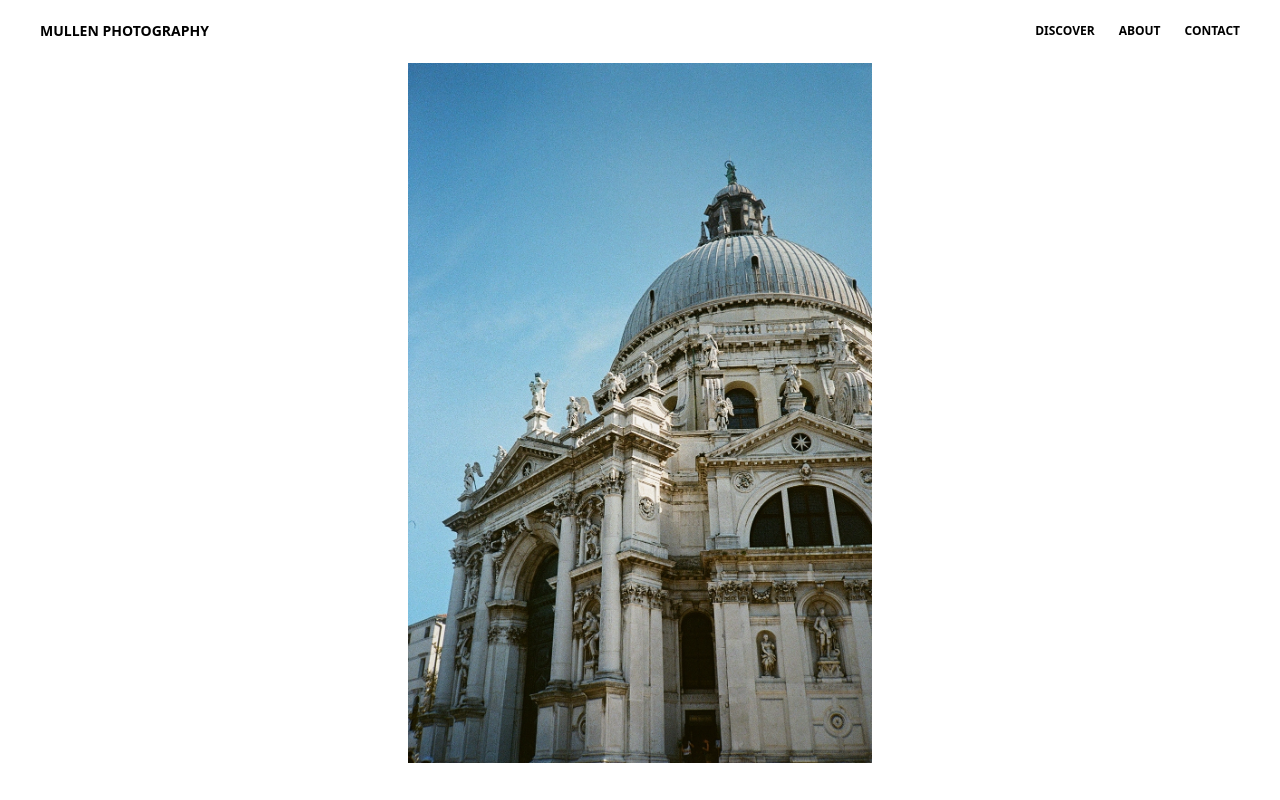
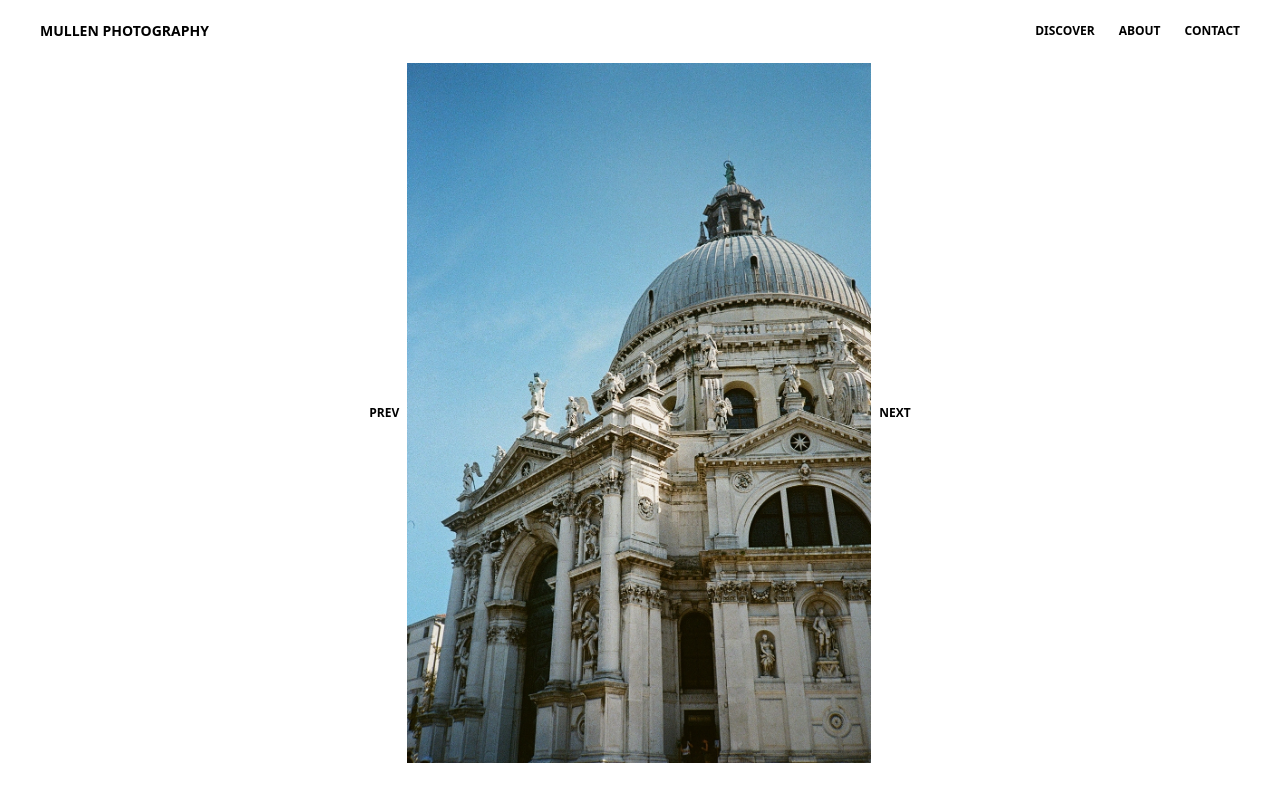
Before and after one commit to Photography-Portfolio/frontend, a Vue app: page /discover in a window 1280 px wide. Both pictures are taken after a click on the picture 325 px from the left and 234 px from the top of the page. Built offline with nearby package versions, Linux system fonts and the light colour scheme.

Commit message:
feat: discover open and close images

```diff
--- a/src/views/Discover.vue
+++ b/src/views/Discover.vue
@@ -21,8 +21,24 @@
 	</div>
 	<div v-else>
 		<div class="img flex flex-wrap content-center justify-center relative px-4">
-			<div >
-				<img class="img-max" v-on:click="modal = !modal" :src="images[imageIndex]" />
+			<div class="flex flex-row gap-2">
+				<button
+					class="text-xs uppercase font-bold leading-snug text-black hover:opacity-75 focus:outline-none"
+					v-on:click="imageIndexMethod(-1)"
+				>
+					Prev
+				</button>
+				<img
+					class="img-max"
+					v-on:click="modal = !modal"
+					:src="images[imageIndex]"
+				/>
+				<button
+					class="text-xs uppercase font-bold leading-snug text-black hover:opacity-75 focus:outline-none"
+					v-on:click="imageIndexMethod(1)"
+				>
+					Next
+				</button>
 			</div>
 		</div>
 	</div>
@@ -46,9 +62,25 @@ export default {
 	},
 	methods: {
 		modalMethod: function (index) {
-			this.modal = !this.modal;
-			this.imageIndex = index;
+			if (window.innerWidth > 767) {
+				this.modal = !this.modal;
+				this.imageIndex = index;
+			}
 		},
+		imageIndexMethod: function (moveIndex) {
+			let numberOfImages = this.images.length - 1;
+
+			let index = this.imageIndex + moveIndex;
+
+			if (index > numberOfImages) {
+				console.log(index);
+			} else if (index < 0) {
+				this.imageIndex = numberOfImages;
+			} else {
+				this.imageIndex = index;
+			}
+
+		}
 	},
 };
 </script>
```
